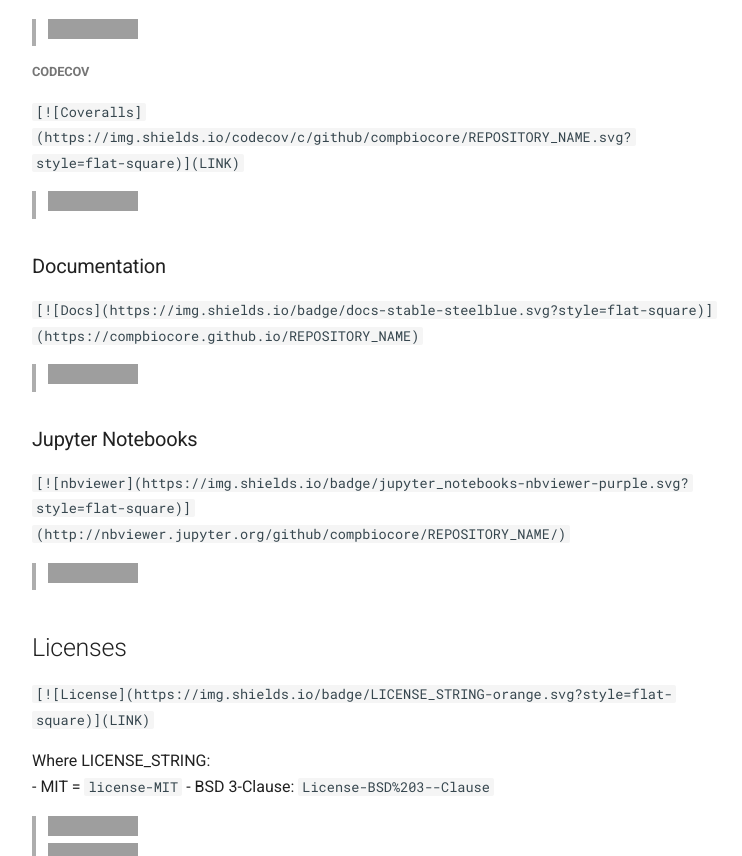
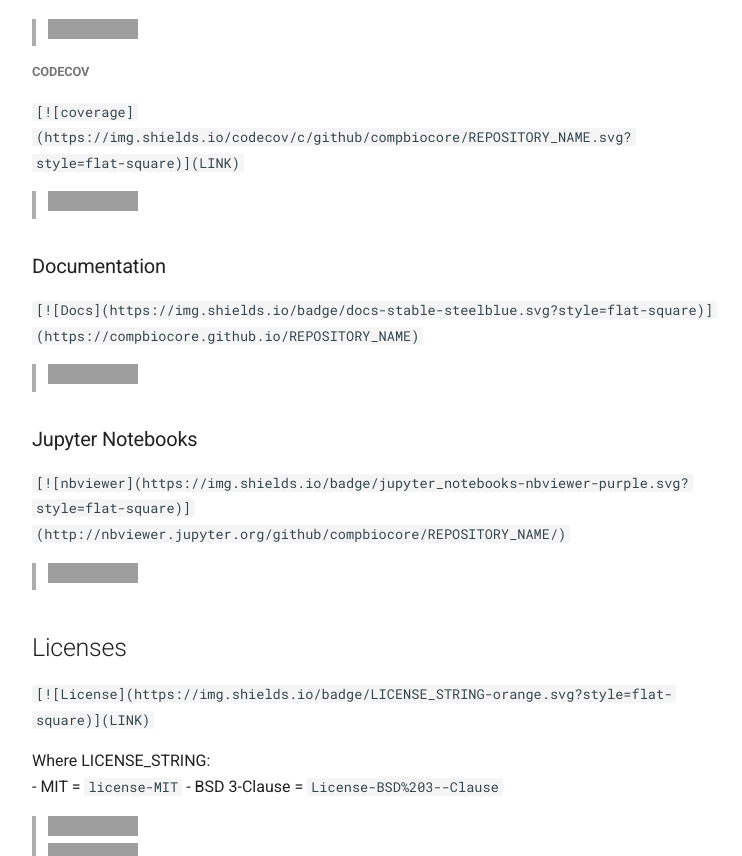
Before and after one commit to compbiocore/cbc-documentation-templates, an MkDocs documentation site: the page built from docs/badges.md, in a window 1280 px wide and 1400 px high, cut to the strip 541-1397 px from the top of the window. Shown: the whole strip, without its empty margins (264-1006 px from the left). Built offline with MkDocs 1.6.1 and Material for MkDocs 9.7.7, drawn with Linux system fonts in a browser that asks for light colours; comment, search, counter and statistics services are not loaded; old or Windows-style settings are respelled for this version of MkDocs; grey boxes are pictures that could not be loaded.

Commit message:
updates docs

```diff
--- a/docs/badges.md
+++ b/docs/badges.md
@@ -13,7 +13,7 @@ Use the appropriate badges at the top of your README.md file, after the project
 
 
 ##### Codecov
-`[![Coveralls](https://img.shields.io/codecov/c/github/compbiocore/REPOSITORY_NAME.svg?style=flat-square)](LINK)`
+`[![coverage](https://img.shields.io/codecov/c/github/compbiocore/REPOSITORY_NAME.svg?style=flat-square)](LINK)`
 > [![codecov.io](https://img.shields.io/codecov/c/github/bcbi/AUC.jl.svg?style=flat-square)]()
 
 ### Documentation
@@ -30,7 +30,7 @@ Use the appropriate badges at the top of your README.md file, after the project
 
 Where LICENSE_STRING:
 - MIT = `license-MIT`
-- BSD 3-Clause: `License-BSD%203--Clause`
+- BSD 3-Clause = `License-BSD%203--Clause`
 
 > [![License](https://img.shields.io/badge/license-MIT-orange.svg?style=flat-square)](https://raw.githubusercontent.com/compbiocore/cbc-documentation-templates/master/LICENSE.md)
 > [![License](https://img.shields.io/badge/License-BSD%203--Clause-orange.svg?style=flat-square)](https://opensource.org/licenses/BSD-3-Clause)
```
Also changed, not shown: docs/readme.md (+2 -2 lines).
